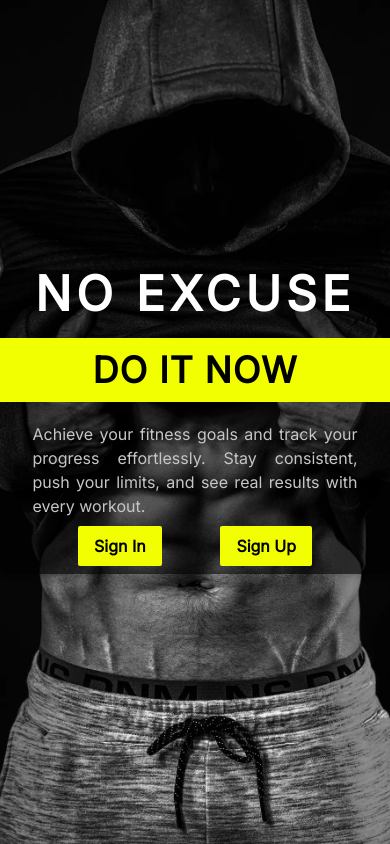
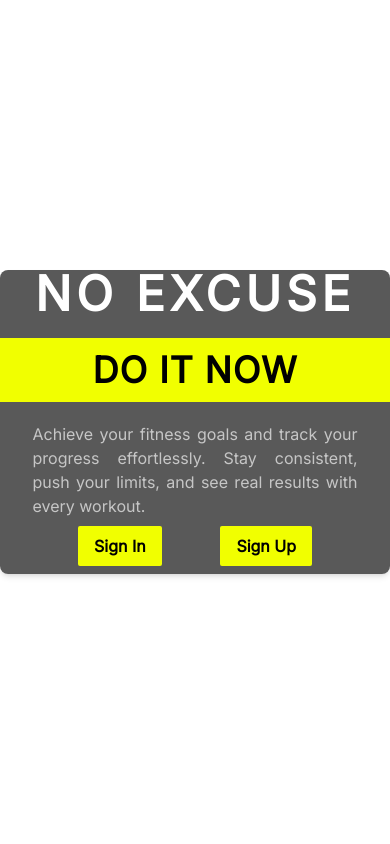
Before and after one commit to Carmelo85S/gain-track, a React (Vite) app: page / in a window 390 px wide. Built offline with nearby package versions, Linux system fonts and the light colour scheme.

Commit message:
change in home

```diff
--- a/src/pages/home/Home.tsx
+++ b/src/pages/home/Home.tsx
@@ -7,7 +7,7 @@ const Home = () => {
     const navigate = useNavigate();
 
   return (
-    <div className="md:hidden xs:bg-main-bg xs:bg-no-repeat xs:bg-center xs:bg-cover xs:max-w-full xs:w-full xs:min-h-screen xs:flex xs:flex-col xs:justify-center xs:items-center xs:overflow-hidden">
+    <div className="md:hidden xs:max-w-full xs:w-full xs:min-h-screen xs:flex xs:flex-col xs:justify-center xs:items-center xs:overflow-hidden">
         <div className="w-full bg-black bg-opacity-65 shadow-md rounded-lg flex flex-col items-center text-center">
             <Heading labelH1="NO EXCUSE" labelH2="DO IT NOW" />
             <p className="w-5/6 text-main text-justify">
```
